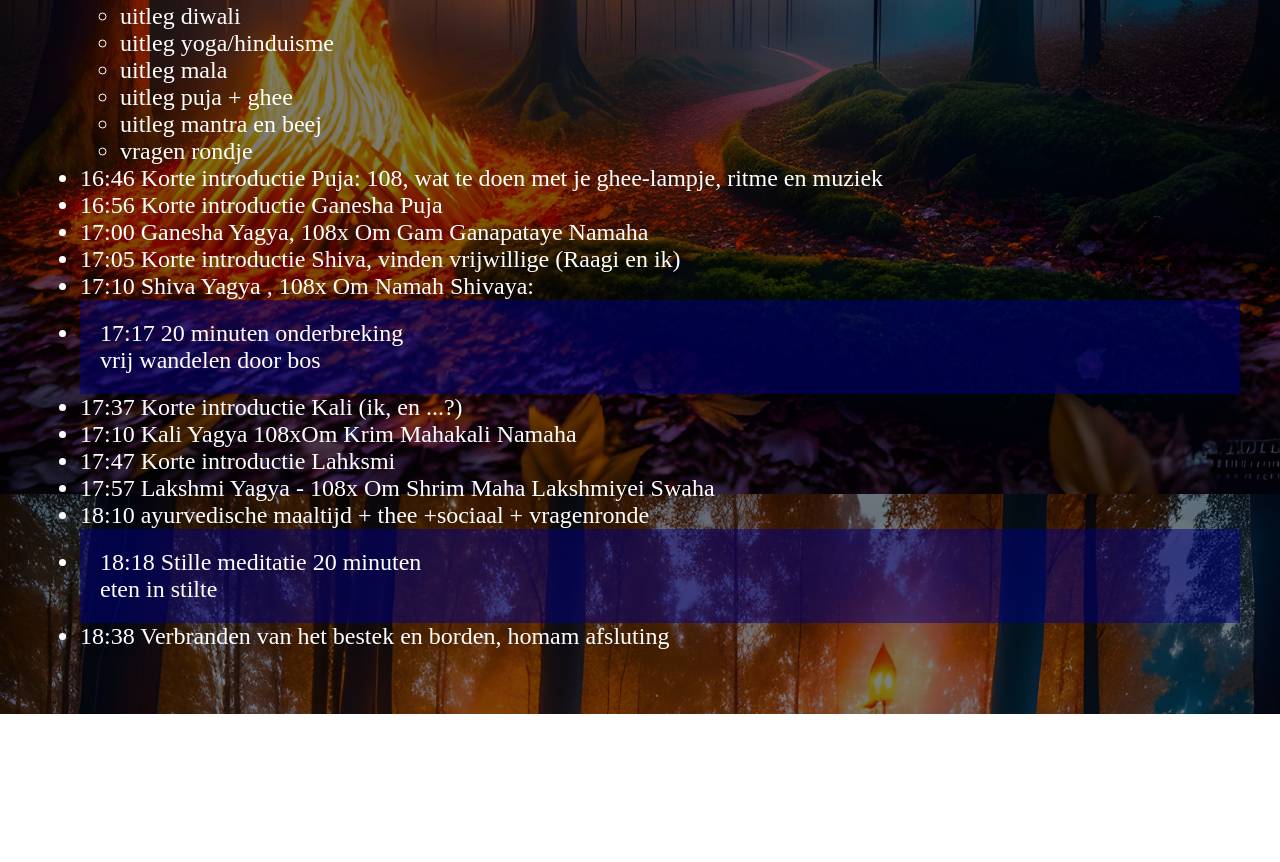
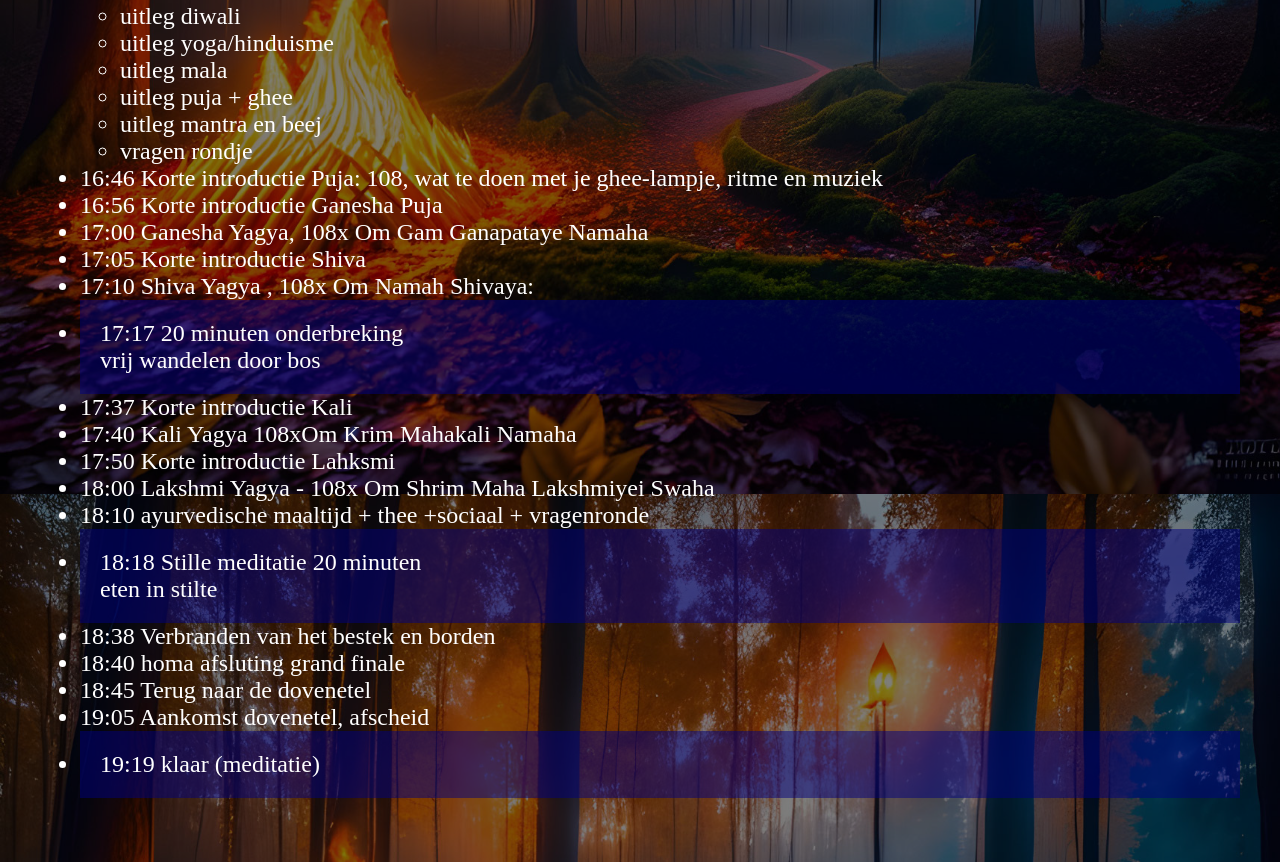
Before and after one commit to beauterre/Diwali2023, a plain HTML site: page index.html in a window 1280 px wide. Shown: the part 2249-3111 px from the top of the page. Before the commit the page ends 2963 px from the top, so only its background shows below. Drawn offline with Linux system fonts and the light colour scheme.

Commit message:
Update index.html

```diff
--- a/index.html
+++ b/index.html
@@ -159,17 +159,21 @@ Rondje voorstellen terwijl het heilige vuur (agni) tot wasdom komt.</li>
 <li>16:46 Korte introductie Puja: 108, wat te doen met je ghee-lampje, ritme en muziek</li>
 <li>16:56 Korte introductie Ganesha Puja</li>
 <li>17:00 Ganesha Yagya, 108x Om Gam Ganapataye Namaha</li>
-<li>17:05 Korte introductie Shiva, vinden vrijwillige (Raagi en ik)</li>
+<li>17:05 Korte introductie Shiva</li>
 <li>17:10 Shiva Yagya ,  108x Om Namah Shivaya:</li>
 <li class="meditatie">17:17 20 minuten onderbreking
 <br>vrij wandelen door bos</li>
-<li>17:37 Korte introductie Kali (ik, en ...?)</li>
-<li>17:10 Kali Yagya 108xOm Krim Mahakali Namaha </li>
-<li>17:47 Korte introductie Lahksmi</li>
-<li>17:57 Lakshmi Yagya -  108x Om Shrim Maha Lakshmiyei Swaha </li>
+<li>17:37 Korte introductie Kali</li>
+<li>17:40 Kali Yagya 108xOm Krim Mahakali Namaha </li>
+<li>17:50 Korte introductie Lahksmi</li>
+<li>18:00 Lakshmi Yagya -  108x Om Shrim Maha Lakshmiyei Swaha </li>
 <li>18:10 ayurvedische maaltijd + thee  +sociaal + vragenronde</li>
 <li class="meditatie">18:18 Stille meditatie 20 minuten<br>eten in stilte</li>
-<li>18:38 Verbranden van het bestek en borden, homam afsluting</li>
+<li>18:38 Verbranden van het bestek en borden</li>
+<li>18:40 homa afsluting grand finale</li>
+<li>18:45 Terug naar de dovenetel</li>
+<li>19:05 Aankomst dovenetel, afscheid</li>
+<li class="meditatie">19:19 klaar (meditatie)</li>
 </ul>        </div>
     </div>
     <script>
```
